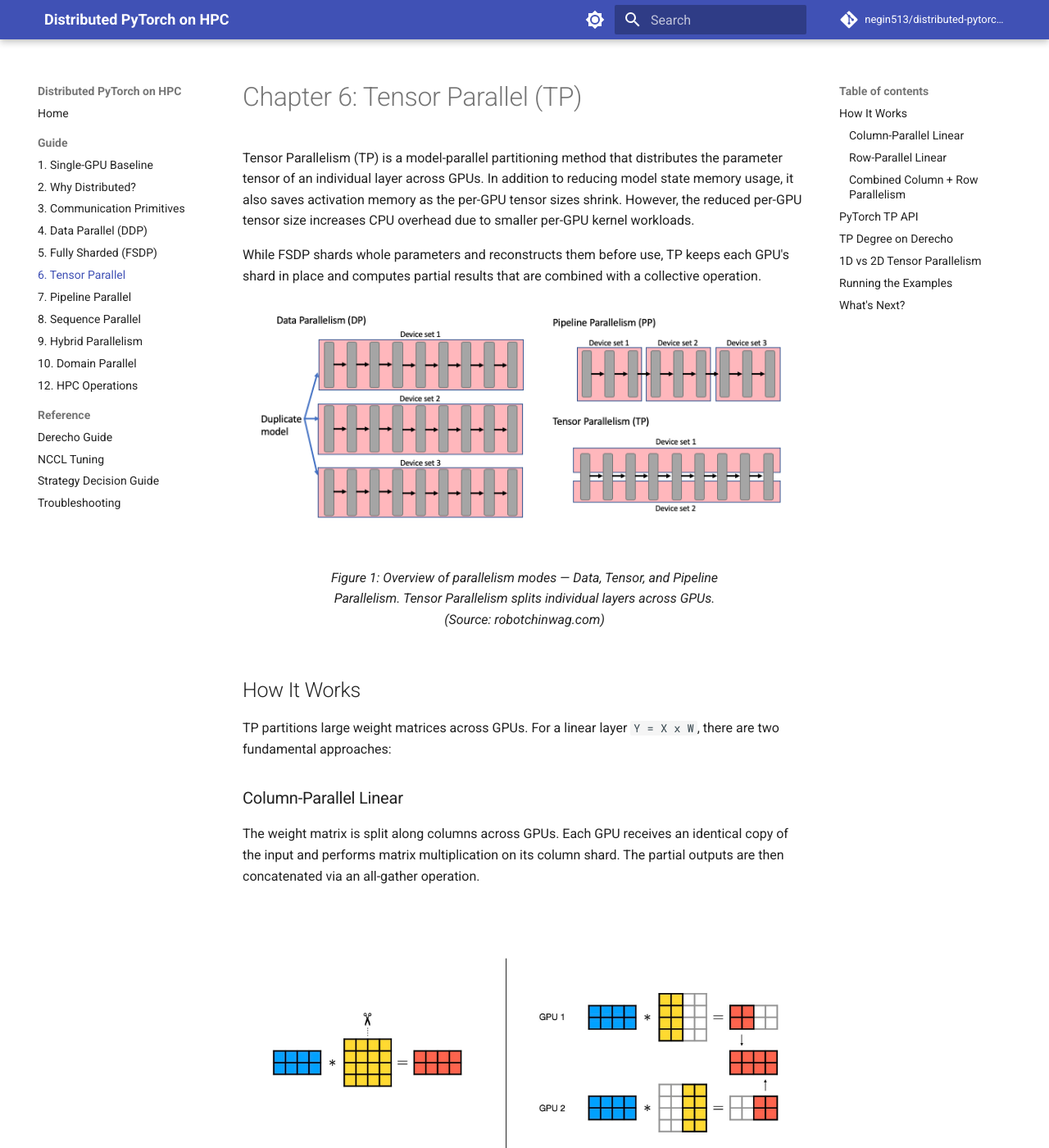
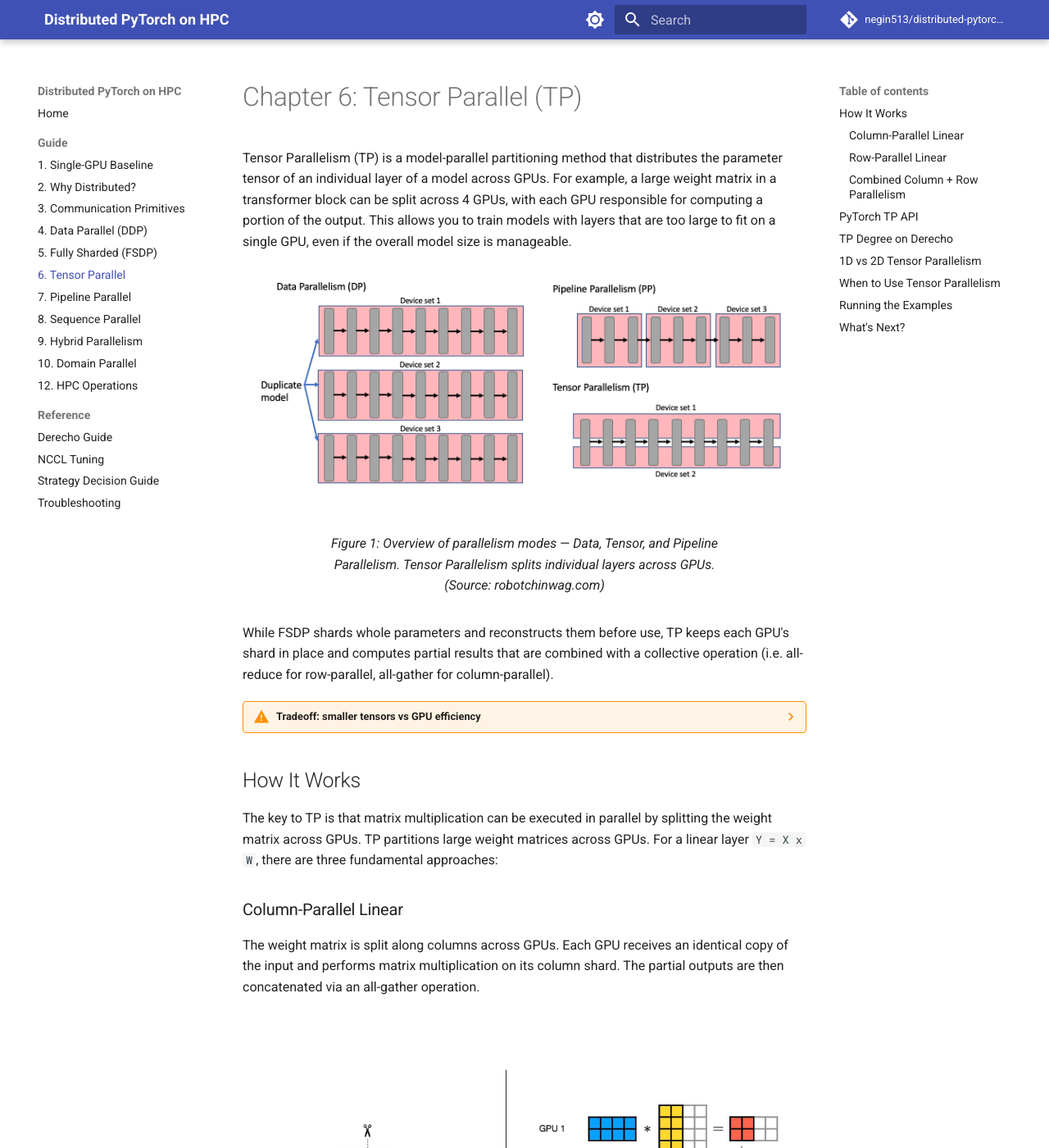
Before and after one commit to negin513/distributed-pytorch-hpc, an MkDocs documentation site: the page built from docs/guide/06_tensor_parallel.md, in a window 1280 px wide and 1400 px high. Shown: the whole window at 82% size. Built offline with MkDocs 1.6.1 and Material for MkDocs 9.7.7, drawn with Linux system fonts in a browser that asks for light colours; comment, search, counter and statistics services are not loaded; some of the changed text lies outside the part shown.

Commit message:
fix this

````diff
--- a/docs/guide/06_tensor_parallel.md
+++ b/docs/guide/06_tensor_parallel.md
@@ -1,20 +1,24 @@
 # Chapter 6: Tensor Parallel (TP)
 
-Tensor Parallelism (TP) is a model-parallel partitioning method that distributes the parameter tensor of an individual layer across GPUs. In addition to reducing model state memory usage, it also saves activation memory as the per-GPU tensor sizes shrink. However, the reduced per-GPU tensor size increases CPU overhead due to smaller per-GPU kernel workloads.
+Tensor Parallelism (TP) is a model-parallel partitioning method that distributes the parameter tensor of an individual layer of a model across GPUs. For example, a large weight matrix in a transformer block can be split across 4 GPUs, with each GPU responsible for computing a portion of the output. This allows you to train models with layers that are too large to fit on a single GPU, even if the overall model size is manageable.
 
-While FSDP shards whole parameters and reconstructs them before use, TP keeps
-each GPU's shard in place and computes partial results that are combined
-with a collective operation.
 
 <figure markdown="span">
   ![Modes of Parallelism](../images/modes_of_parallelism_diagram.png)
   <figcaption>Figure 1: Overview of parallelism modes — Data, Tensor, and Pipeline Parallelism. Tensor Parallelism splits individual layers across GPUs. (Source: robotchinwag.com)</figcaption>
 </figure>
 
+While FSDP shards whole parameters and reconstructs them before use, TP keeps
+each GPU's shard in place and computes partial results that are combined with a collective operation (i.e. all-reduce for row-parallel, all-gather for column-parallel).
+
+??? warning "Tradeoff: smaller tensors vs GPU efficiency"
+
+    Splitting tensors across GPUs reduces both model state memory and activation memory, since each GPU works on smaller chunks of data.
+    However, smaller per-GPU tensor sizes can lead to lower GPU utilization and increased CPU overhead due to more frequent communication and smaller kernel workloads. This is a key tradeoff in TP, i.e.  you can fit larger layers, but you may not get linear speedup with GPU count.
+
 
 ## How It Works
-
-TP partitions large weight matrices across GPUs. For a linear layer `Y = X x W`, there are two fundamental approaches:
+The key to TP is that matrix multiplication can be executed in parallel by splitting the weight matrix across GPUs. TP partitions large weight matrices across GPUs. For a linear layer `Y = X x W`, there are three fundamental approaches:
 
 ### Column-Parallel Linear
 
@@ -74,8 +78,7 @@ model = parallelize_module(
 
 ## TP Degree on Derecho
 
-TP requires frequent `all-reduce`s between GPUs.
-The **TP degree** is the number of GPUs that collectively hold one layer's weights. On Derecho, each node has 4 A100 40GB GPUs connected via NVLink (600 GB/s bidirectional). This makes the node boundary the natural limit for TP.
+TP requires frequent `all-reduce`s or `all-gather`s between GPUs. The **TP degree** is the number of GPUs that collectively hold one layer's weights. On Derecho, each node has 4 A100 40GB GPUs connected via NVLink (600 GB/s bidirectional). This makes the node boundary the natural limit for TP.
 
 | TP Degree | Interconnect | All-reduce Cost | Recommendation |
 |:---:|:---:|:---:|:---:|
@@ -101,11 +104,9 @@ Chapter 9 (Hybrid Parallelism) covers how to combine TP with FSDP for large mode
 
 ## 1D vs 2D Tensor Parallelism
 
-**1D TP** splits weight matrices along one dimension (columns or rows),
-as shown above. We learned about this in the above section.
+**1D TP** splits weight matrices along one dimension (columns or rows), as shown above. We learned about this in the above section.
 
-**2D TP** splits along both dimensions using a 2D GPU grid. This reduces
-communication volume but requires more GPUs.
+**2D TP** splits along both dimensions using a 2D GPU grid. This reduces communication volume but requires more GPUs.
 
 With 4 GPUs in a 2×2 grid:
 
@@ -124,8 +125,19 @@ Weight matrix A [K × N]:
 
 ```
 
-2D TP reduces the per-GPU communication from O(N) to O(√N) but adds
-complexity in process-group management, data layout, synchronization, and implementation overhead. In practice, this means better scalability at large GPU counts, but a more complicated setup than 1D TP. See the scripts for a working example.. See the scripts for a working example.
+2D TP reduces the per-GPU communication from O(N) to O(√N) but adds complexity in process-group management, data layout, synchronization, and implementation overhead. In practice, this means better scalability at large GPU counts, but a more complicated setup than 1D TP. See the scripts for a working example.. See the scripts for a working example.
+
+## When to Use Tensor Parallelism
+
+You should use TP when:
+
+- A **single layer is too large** to fit on one GPU
+- FSDP still fails due to **temporary all-gather OOMs**
+- You are training **large Transformer-style models**
+
+!!! warning "Communication-heavy strategy"
+    TP introduces synchronization inside every layer, making it much more sensitive to network performance
+    than DDP or FSDP. Avoid  TP if your GPUs are not connected via high-speed interconnect (e.g., NVLink).
 
 ## Running the Examples
 
````
Also changed, not shown: docs/guide/02_why_distributed.md (+5 -5 lines), docs/guide/07_pipeline_parallel.md (+1 -2 lines), docs/guide/09_hybrid_parallelism.md (+1 -3 lines).
